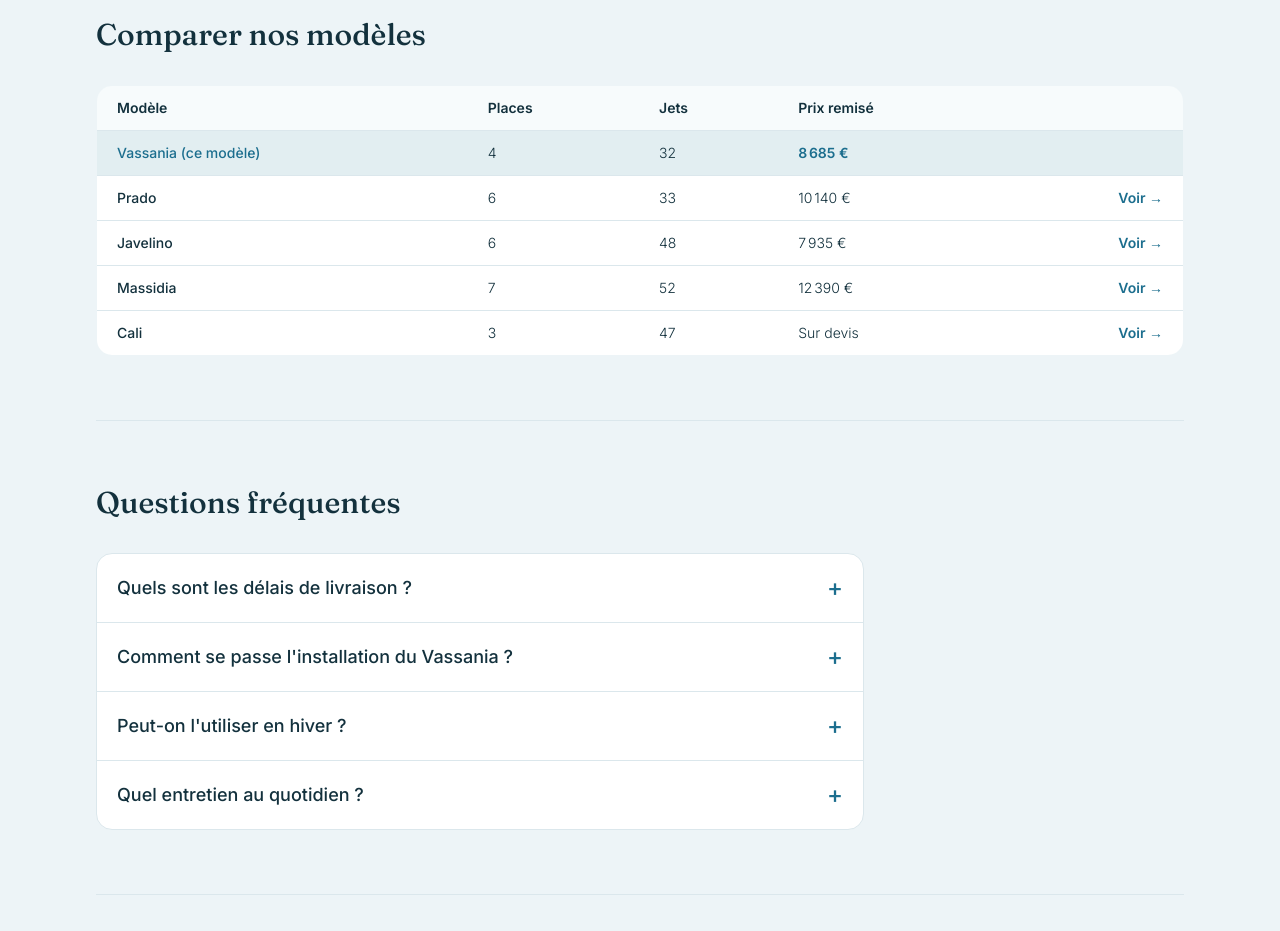
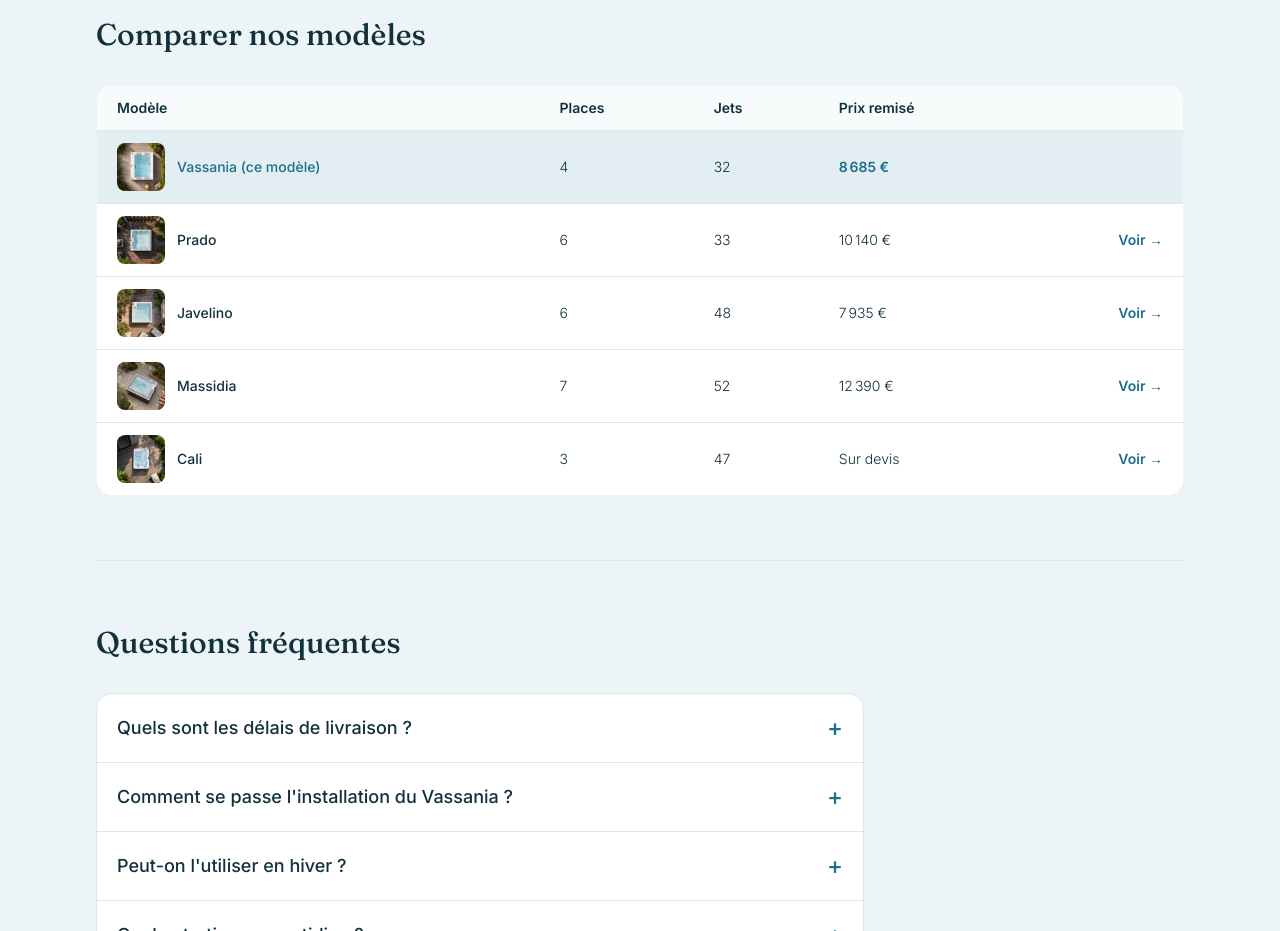
Before and after one commit to Rbenn35/quintessence-spas, a Next.js app: page /spas/vassania-4 in a window 1280 px wide. Shown: the part 3700-4631 px from the top of the page. Built offline with nearby package versions, Linux system fonts and the light colour scheme.

Commit message:
Photo principale dans le comparateur + fix import Image
Co-Authored-By: Claude Opus 4.8 (1M context) <noreply@anthropic.com>

```diff
--- a/src/app/spas/[slug]/page.tsx
+++ b/src/app/spas/[slug]/page.tsx
@@ -1,5 +1,6 @@
 import type { Metadata } from "next";
 import Link from "next/link";
+import Image from "next/image";
 import { notFound } from "next/navigation";
 import { Container } from "@/components/Container";
 import { Eyebrow } from "@/components/SectionHeading";
@@ -544,8 +545,28 @@ export default async function SpaPage({
                             current ? "text-terra" : ""
                           }`}
                         >
-                          {c.name}
-                          {current && " (ce modèle)"}
+                          <div className="flex items-center gap-3">
+                            {c.photos?.[0] ? (
+                              <Image
+                                src={c.photos[0]}
+                                alt={`Spa ${c.name}`}
+                                width={48}
+                                height={48}
+                                className="h-12 w-12 shrink-0 rounded-lg object-cover"
+                              />
+                            ) : (
+                              <span
+                                className="h-12 w-12 shrink-0 rounded-lg"
+                                style={{
+                                  background: `linear-gradient(150deg, ${c.placeholder[0]}, ${c.placeholder[1]})`,
+                                }}
+                              />
+                            )}
+                            <span>
+                              {c.name}
+                              {current && " (ce modèle)"}
+                            </span>
+                          </div>
                         </td>
                         <td className="px-5 py-3">{c.places}</td>
                         <td className="px-5 py-3">{c.jets}</td>
```
